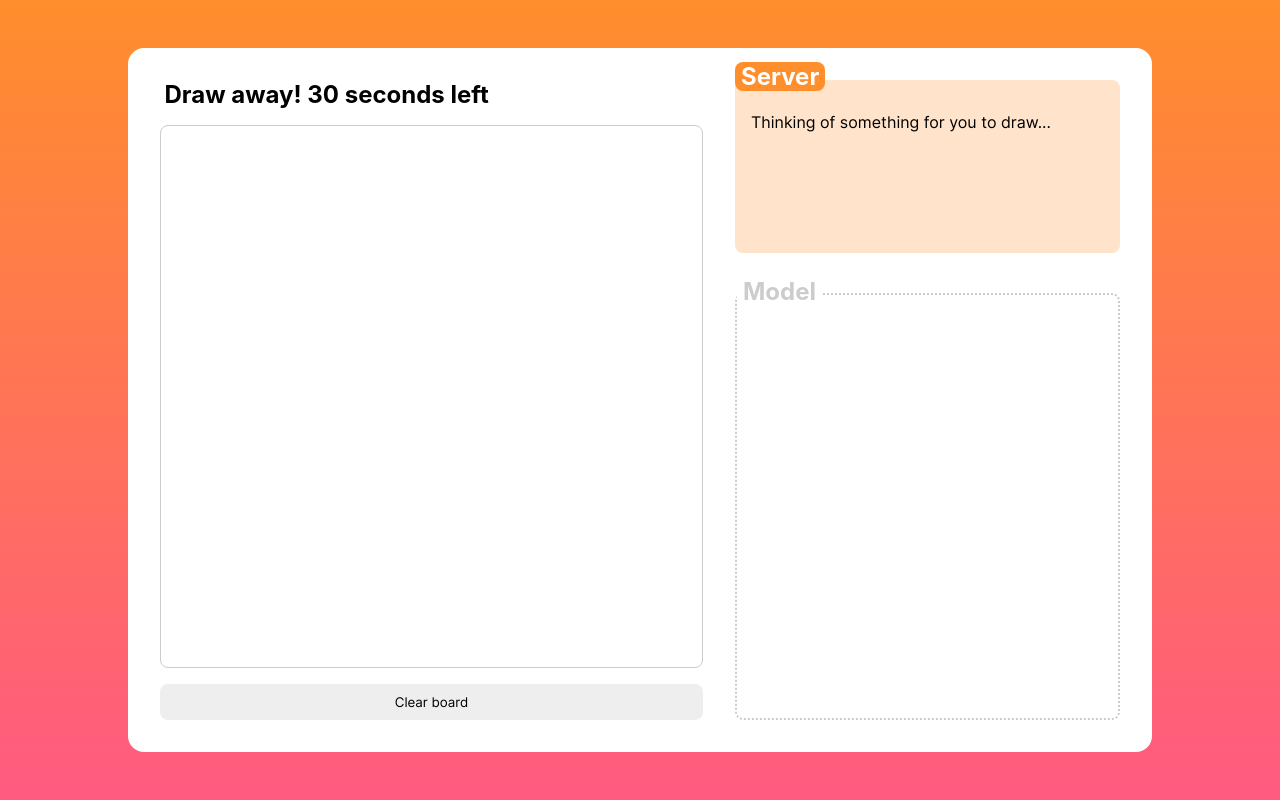
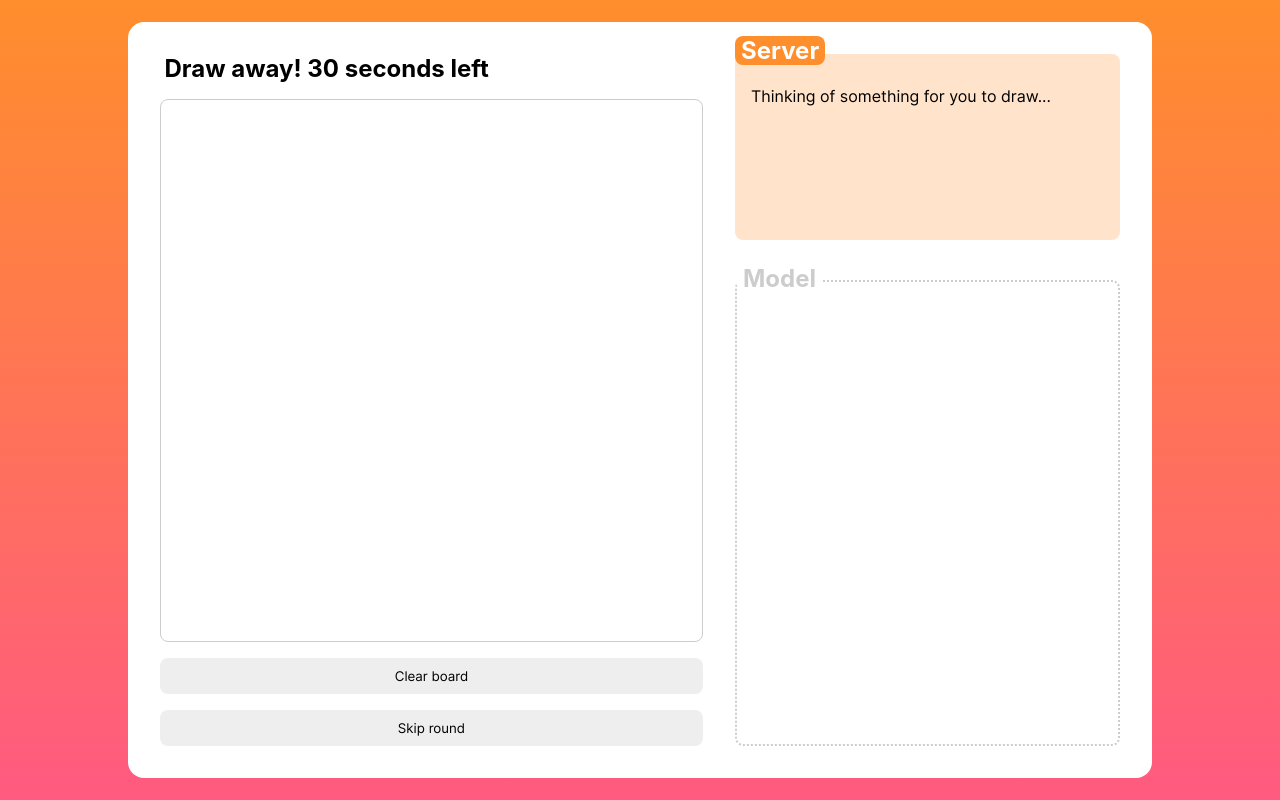
Before and after one commit to np-overflow/ml-skribbl, a SvelteKit app in the folder frontend/: page / in a window 1280 px wide. Built offline with nearby package versions, Linux system fonts and the light colour scheme; no server answers; a web font is replaced by a local one.

Commit message:
feat: add round skipping

```diff
--- a/frontend/src/routes/+page.svelte
+++ b/frontend/src/routes/+page.svelte
@@ -4,6 +4,7 @@
   import "iconify-icon";
 
   var time = 30;
+  var timer: NodeJS.Timer;
 
   const clearCanvas = () => {
     const canvas = document.getElementById("board") as HTMLCanvasElement,
@@ -75,9 +76,12 @@
         serverMessage.innerHTML = "Good attempt!";
       }
     }
+
+    clearCanvas();
   };
 
   const startGame = async () => {
+    time = 30;
     const modelMessage = document.querySelector("#panel__model p");
     const serverMessage = document.querySelector("#panel__server p");
     const headerMessage = document.querySelector(".heading > h1");
@@ -91,7 +95,7 @@
     const category = await fetch("http://localhost:5000/start", {
       method: "GET"
     }).then((response) => {
-      const timer = setInterval(() => {
+      timer = setInterval(() => {
         if (time > 0 && headerMessage) {
           time--;
           headerMessage.innerHTML = "Draw away! " + time + " seconds left";
@@ -180,6 +184,14 @@
       </div>
       <canvas id="board" />
       <button on:click={() => clearCanvas()}>Clear board</button>
+      <button
+        on:click={() => {
+          time = 0;
+          endGame(Condition.LOSE);
+          clearInterval(timer);
+          startGame();
+        }}>Skip round</button
+      >
     </div>
     <div id="panel">
       <div id="panel__server">
```
